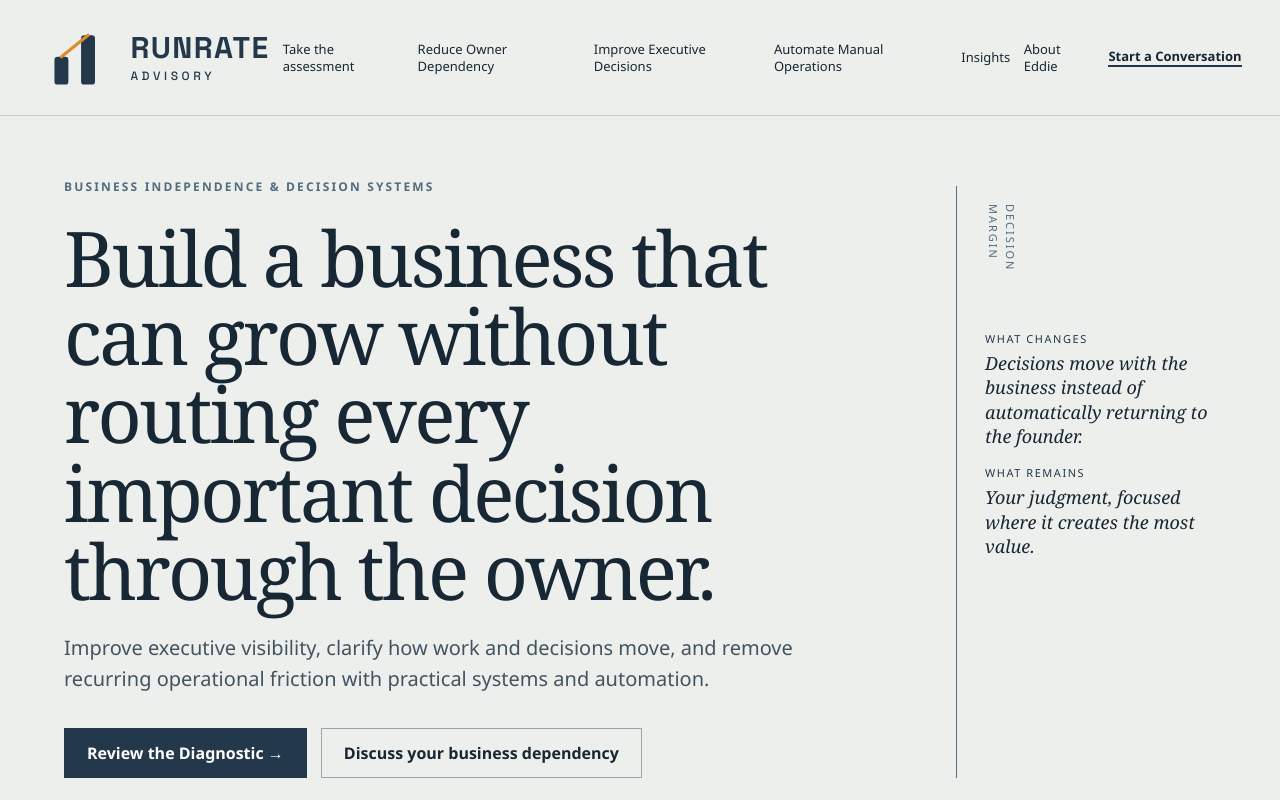
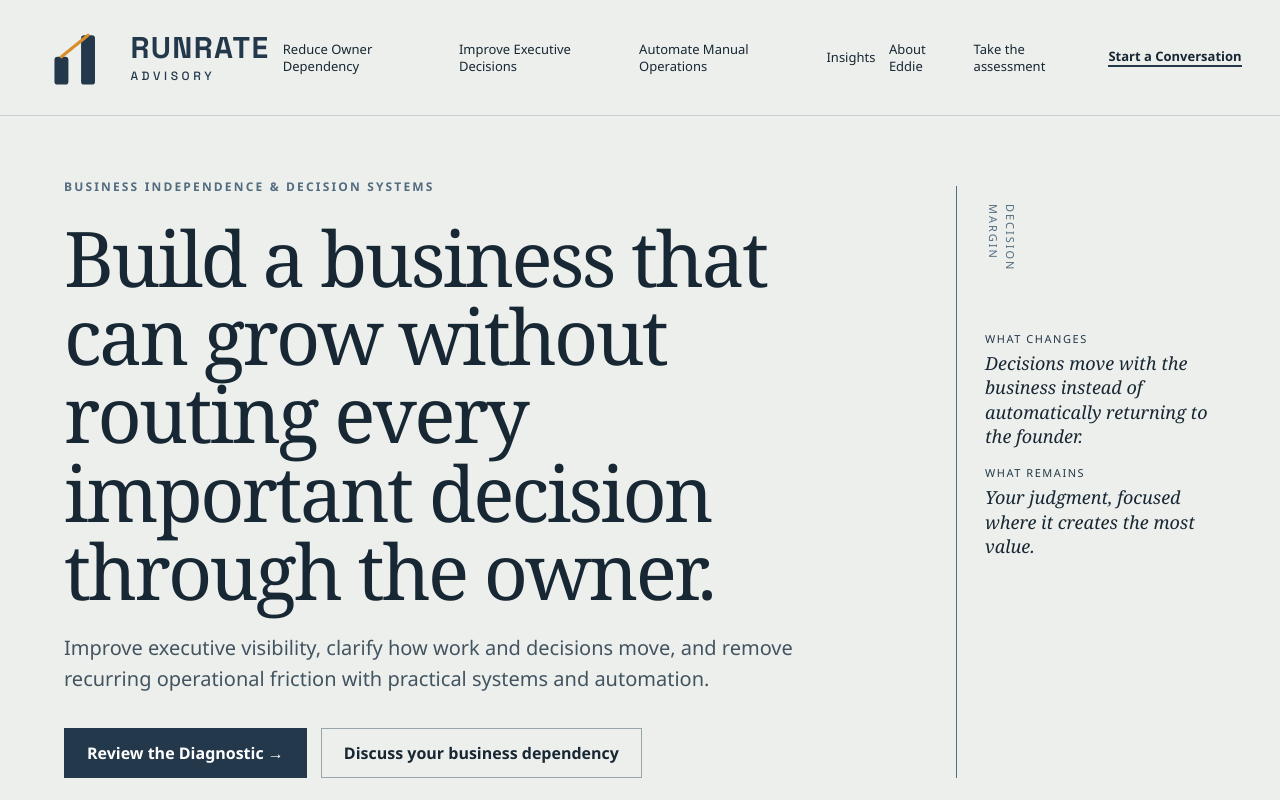
Before and after one commit to edwardabiodun-hub/Consultancy-Project, a Next.js app: page / in a window 1280 px wide. Shown: the top 800 px of the page. Built offline with nearby package versions, Linux system fonts and the light colour scheme.

Commit message:
Reorder navigation around education

```diff
--- a/app/layout.tsx
+++ b/app/layout.tsx
@@ -22,12 +22,12 @@ export const metadata: Metadata = {
 };
 
 const nav = [
-  ["/assessment", "Take the assessment"],
-  ["/diagnostic", "Reduce Owner Dependency"],
-  ["/how-i-help", "Improve Executive Decisions"],
+  ["/how-i-help#dependency", "Reduce Owner Dependency"],
+  ["/how-i-help#decisions", "Improve Executive Decisions"],
   ["/how-i-help#automation", "Automate Manual Operations"],
   ["/founder-resources", "Insights"],
   ["/about", "About Eddie"],
+  ["/assessment", "Take the assessment"],
 ] as const;
 
 export default function RootLayout({ children }: Readonly<{ children: React.ReactNode }>) {
```
Also changed, not shown: 1 other file (tests, documents, lock files or other folders).
